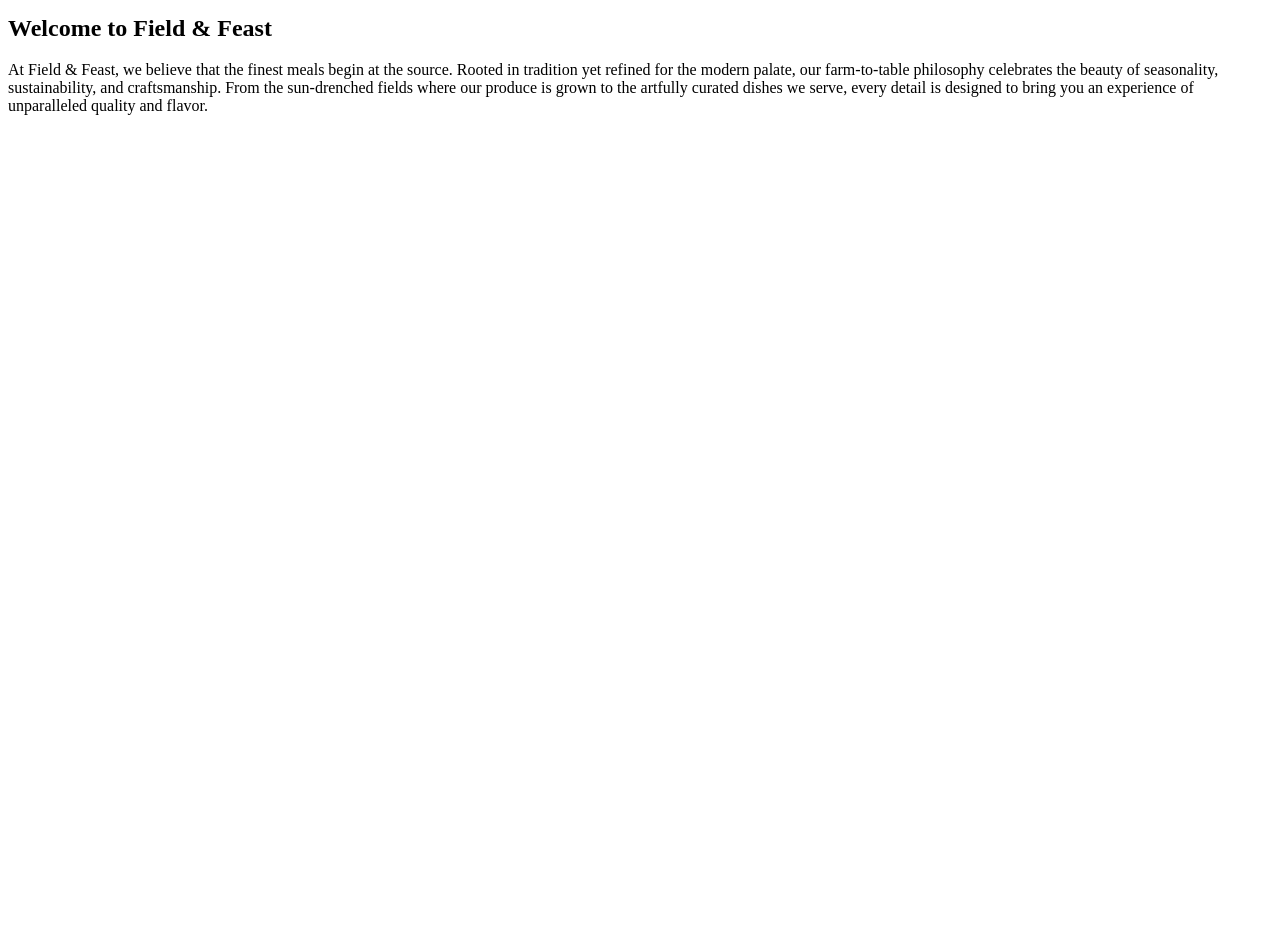
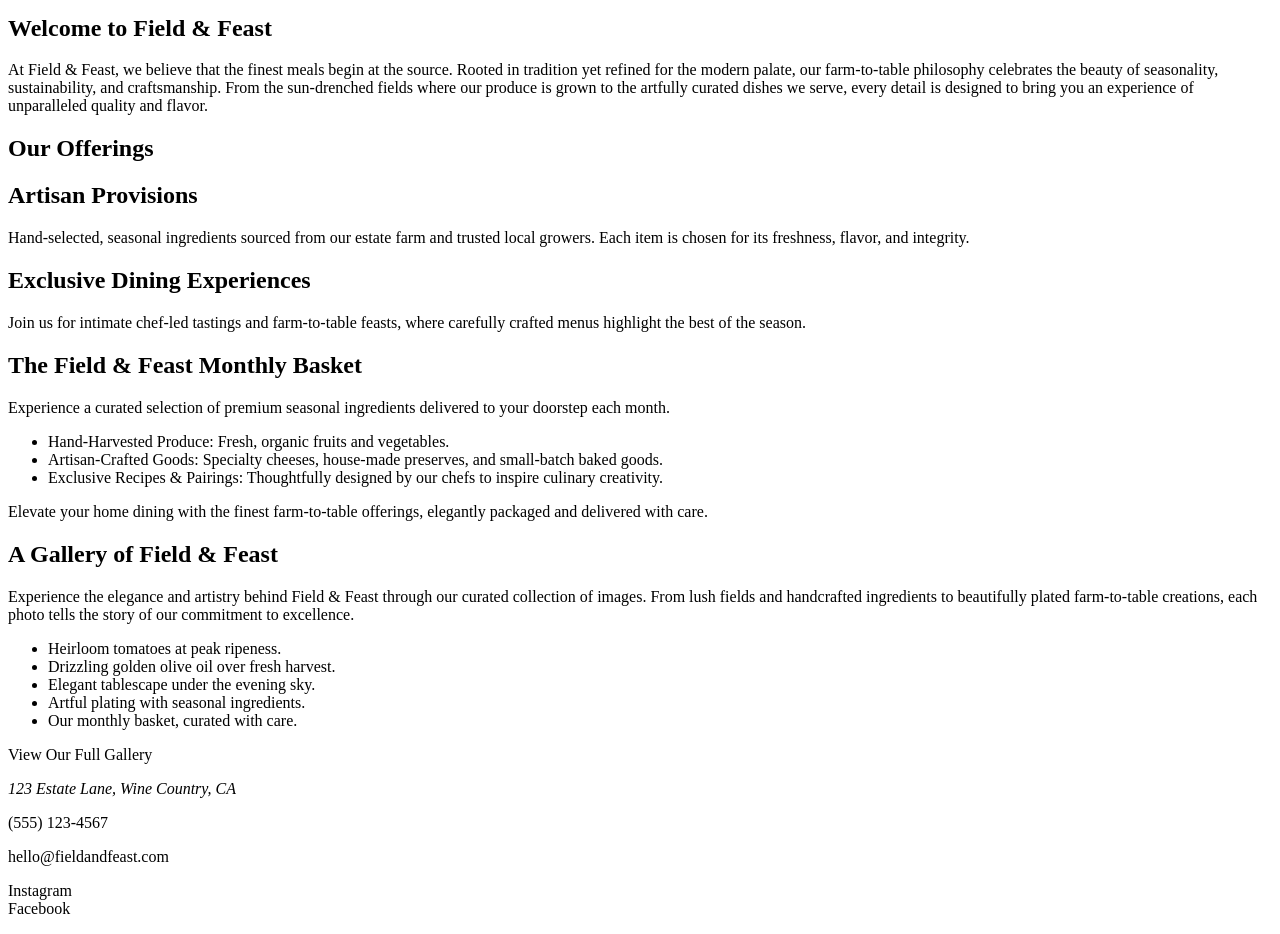
Before and after one commit to Ket-ya/fieldandfeast, a plain HTML site: page index.html in a window 1280 px wide. Shown: the part 180-1114 px from the top of the page. Before the commit the page ends 800 px from the top, so only its background shows below. Drawn offline with Linux system fonts and the light colour scheme.

Commit message:
Update index.html
Finishing html writing

```diff
--- a/index.html
+++ b/index.html
@@ -21,7 +21,7 @@
     </nav>
 </header>
 
-    <section>
+    <section id="Welcome">
         <h2>Welcome to Field & Feast</h2>
         <p>At Field & Feast, we believe that the finest meals
             begin at the source. Rooted in tradition yet refined
@@ -33,6 +33,74 @@
             experience of unparalleled quality and flavor.</p>
     </section>
 
+    <section id="offerings">
+        <h2>Our Offerings</h2>
+
+        <section id="artisan">
+            <h2>Artisan Provisions</h2>
+            <p>Hand-selected, seasonal ingredients sourced
+                from our estate farm and trusted local growers.
+                Each item is chosen for its freshness, flavor,
+                and integrity.</p>
+        </section>
+
+        <section id="diningexp">
+            <h2>Exclusive Dining Experiences</h2>
+            <p>
+                Join us for intimate chef-led tastings and
+                farm-to-table feasts, where carefully crafted
+                menus highlight the best of the season.
+            </p>
+        </section>
+
+        <section id="monthlyb">
+            <h2>The Field & Feast Monthly Basket</h2>
+            <p>Experience a curated selection of premium seasonal
+                ingredients delivered to your doorstep each month.</p>
+            <ul id="monthlybl">
+                <li>Hand-Harvested Produce: Fresh, organic fruits and vegetables.</li>
+                <li>Artisan-Crafted Goods: Specialty cheeses, house-made preserves, and small-batch baked goods.</li>
+                <li>Exclusive Recipes & Pairings: Thoughtfully designed by our chefs to inspire culinary creativity.</li>
+            </ul>
+            <p>Elevate your home dining with the finest farm-to-table offerings, elegantly packaged and delivered with care.</p>
+        </section>
+    </section>
+
+    <section id="gallery">
+        <h2>A Gallery of Field & Feast</h2>
+        <p>
+            Experience the elegance and artistry behind Field & Feast
+            through our curated collection of images. From lush fields
+            and handcrafted ingredients to beautifully plated farm-to-table creations,
+            each photo tells the story of our commitment to excellence.
+        </p>
+
+        <section id="gallerylist">
+            <ul>
+                <li>Heirloom tomatoes at peak ripeness.</li>
+                <li>Drizzling golden olive oil over fresh harvest.</li>
+                <li>Elegant tablescape under the evening sky.</li>
+                <li>Artful plating with seasonal ingredients.</li>
+                <li>Our monthly basket, curated with care.</li>
+            </ul>
+        </section>
+
+        <section id="fullgal">
+            <p>View Our Full Gallery</p>
+        </section>
+    </section>
+
+    <section id="footer">
+        <footer>
+            <address>
+               123 Estate Lane, Wine Country, CA
+            </address>
+            <p>(555) 123-4567</p>
+            <p>hello@fieldandfeast.com</p>
+
+            <p>Instagram <br>Facebook</p>
+        </footer>
+    </section>
 
 </body>
 
```
